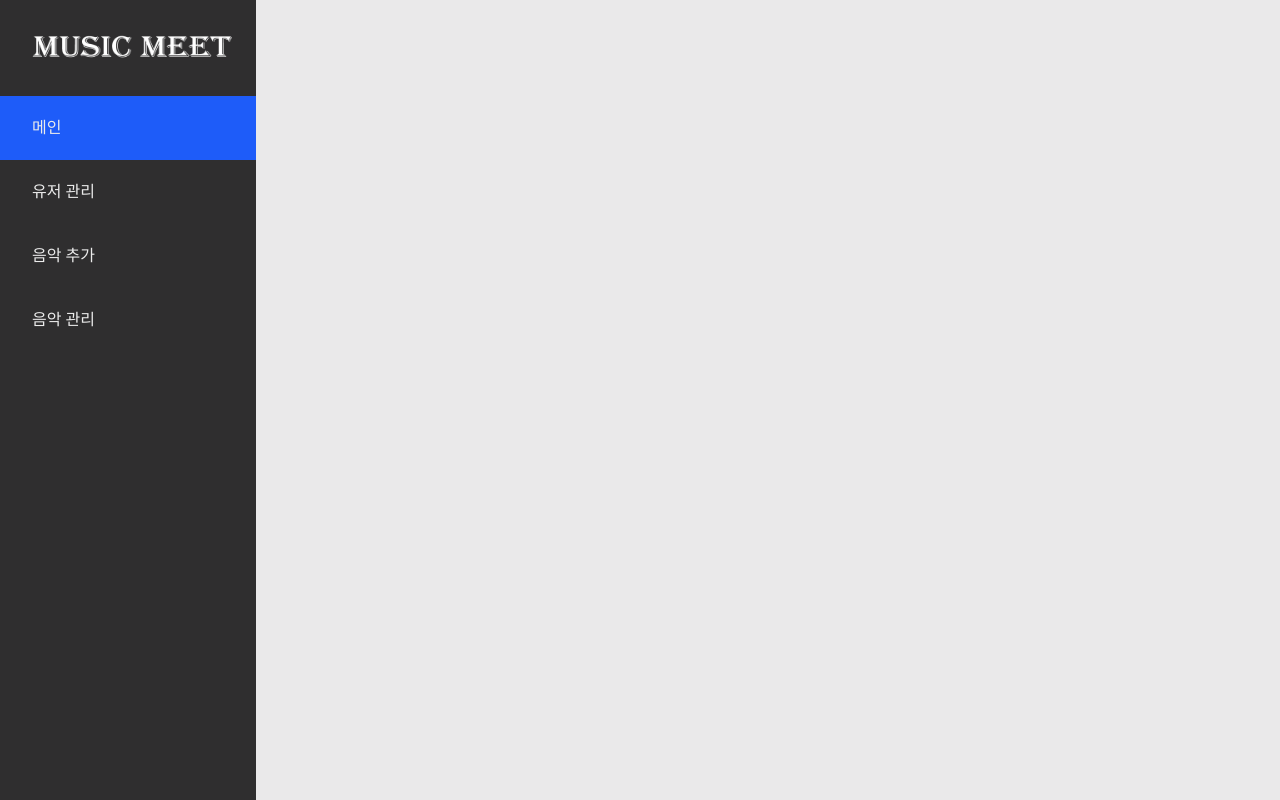
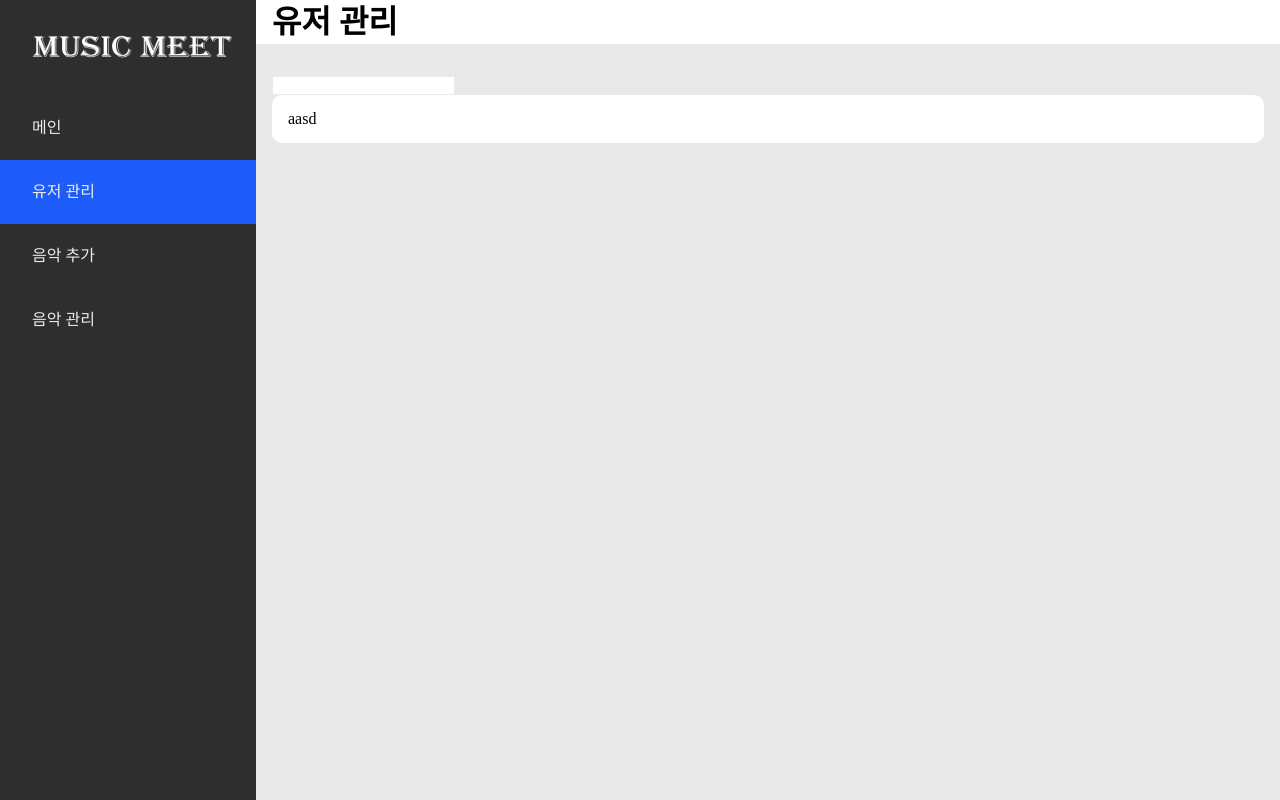
Before and after one commit to MUSIC-MEET/admin, a React (Create React App) app in the folder Frontend/: page /users/manage in a window 1280 px wide. Built offline with nearby package versions, Linux system fonts and the light colour scheme; a web font is replaced by a local one.

Commit message:
add: ArticleWrapper 구현

```diff
--- a/Frontend/src/App.tsx
+++ b/Frontend/src/App.tsx
@@ -5,17 +5,19 @@ import { Route, Routes } from "react-router-dom";
 
 import Music from "components/pages/Music/Index";
 import Main from "components/pages/Main/Index";
+import User from "components/pages/User/Index";
 
 function App() {
     return (
         <div className="App" css={style}>
             <Menu className="menu" />
-            <article className="content">
+            <div className="content">
                 <Routes>
                     <Route path="/" element={<Main />} />
-                    <Route path="/music/*" element={<Music />} />
+                    <Route path="/users/*" element={<User />} />
+                    <Route path="/musics/*" element={<Music />} />
                 </Routes>
-            </article>
+            </div>
         </div>
     );
 }
@@ -35,8 +37,9 @@ const style = css`
         display: flex;
         flex-direction: column;
         justify-content: flex-start;
-        align-items: center;
+        align-items: flex-start;
         width: 100%;
+
     }
 `;
 
--- a/Frontend/src/components/Menu/Nav/Nav.tsx
+++ b/Frontend/src/components/Menu/Nav/Nav.tsx
@@ -16,11 +16,10 @@ function Nav(props: BaseProps) {
 
     const navitems: NaviItemType[] = useMemo(() => [
         { name: "메인", path: "/", index: 1 },
-        { name: "유저 관리", path: "/user", index: 2 },
-        { name: "음악 추가", path: "/music/add", index: 3 },
-        { name: "음악 관리", path: "/music/manage", index: 4 },
+        { name: "유저 관리", path: "/users/manage", index: 2 },
+        { name: "음악 추가", path: "/musics/add", index: 3 },
+        { name: "음악 관리", path: "/musics/manage", index: 4 },
     ], []);
-
 
     return (
         <nav
--- /dev/null
+++ b/Frontend/src/components/UI/ArticleWrapper.tsx
@@ -0,0 +1,26 @@
+import { css } from "@emotion/react";
+import React from "react";
+
+interface ArticleWrapperProps {
+    children: React.ReactNode;
+}
+
+function ArticleWrapper(props: ArticleWrapperProps) {
+    return (
+        <article css={defaultStyle}>
+            {props.children}
+        </article >
+    );
+}
+
+const defaultStyle = css`
+    width: 100%;
+    height: 100%;
+    display: flex;
+    flex-direction: column;
+    /* justify-content: center; */
+    align-items: flex-start;
+    padding: 1rem;
+`;
+
+export default ArticleWrapper;
--- a/Frontend/src/components/UI/SectionWrapper.tsx
+++ b/Frontend/src/components/UI/SectionWrapper.tsx
@@ -1,23 +1,23 @@
-import { css } from "@emotion/react";
+import { css, Interpolation, Theme } from "@emotion/react";
 import React from "react";
 
 interface SectionWrapperProps {
     children: React.ReactNode;
+    style?: Interpolation<Theme>;
 }
 
 function SectionWrapper(props: SectionWrapperProps) {
     return (
-        <section css={style}>
+        <section css={[style, props.style]}>
             {props.children}
         </section>
     );
 }
 
 const style = css`
-    width: 95%;
+    width: 100%;
     padding: 1rem;
     background-color: white;
-    margin: 0.5rem;
     border-radius: 10px;
 `;
 
--- a/Frontend/src/components/common/BaseProps.ts
+++ b/Frontend/src/components/common/BaseProps.ts
@@ -1,6 +1,8 @@
+import { Interpolation, Theme } from "@emotion/react";
+
 interface BaseProps {
     className?: string;
-    style?: React.CSSProperties;
+    style?: Interpolation<Theme>;
     onClick?: (event: React.MouseEvent) => void;
 }
 
--- /dev/null
+++ b/Frontend/src/components/common/Input.tsx
@@ -0,0 +1,22 @@
+import { css } from "@emotion/react";
+import React from "react";
+import BaseProps from "./BaseProps";
+
+interface InputProps {
+    type?: string;
+}
+
+function Input(props: InputProps & BaseProps) {
+    return (
+        <input
+            className={`${props.className}`}
+            css={[props.style, defaultStyle]}
+            type={props.type}
+        />
+    );
+}
+
+const defaultStyle = css`
+    border: 1px solid #ebebeb;
+`;
+export default Input;
--- a/Frontend/src/components/pages/Main/Index.tsx
+++ b/Frontend/src/components/pages/Main/Index.tsx
@@ -1,3 +1,4 @@
+import { css } from "@emotion/react";
 import Title from "components/common/Title";
 import SectionWrapper from "components/UI/SectionWrapper";
 import React from "react";
@@ -6,11 +7,35 @@ function Index() {
     return (
         <React.Fragment>
             <Title>{"메인"}</Title>
-            <SectionWrapper>
-                {"aasd"}
+            <SectionWrapper style={style}>
+                <h2>{"2022/09/27 23:00:01"} </h2>
+                <p>{"총 회원 : 1299 명"}</p>
+                <p>{"총 게시글 : 55112 개"}</p>
+                <p>{"커버 업로드 : 2233 개"}</p>
+                <p>{"신고내역 : 22 개"}</p>
             </SectionWrapper>
         </React.Fragment>
     );
 }
 
+const style = css`
+    height: 30rem;
+    display: flex;
+    justify-content: center;
+    align-items: center;
+    flex-direction: column;
+    line-height: 1.8;
+
+    h2 {
+        font-size: 2rem;
+        font-weight: 800;
+        margin-bottom: 1.5rem;
+    }
+
+    p {
+        font-size: 1.2rem;
+        font-weight: 400;
+    }
+`;
+
 export default Index;
--- /dev/null
+++ b/Frontend/src/components/pages/User/Index.tsx
@@ -0,0 +1,16 @@
+import React from "react";
+import { Route, Routes } from "react-router-dom";
+
+import UserManage from "./UserManage";
+
+function Index() {
+    return (
+        <React.Fragment>
+            <Routes>
+                <Route path="manage" element={<UserManage />} />
+            </Routes>
+        </React.Fragment >
+    );
+}
+
+export default Index;
--- /dev/null
+++ b/Frontend/src/components/pages/User/UserManage.tsx
@@ -0,0 +1,33 @@
+import Title from "components/common/Title";
+import React from "react";
+import SectionWrapper from "components/UI/SectionWrapper";
+import Input from "components/common/Input";
+import { css } from "@emotion/react";
+import ArticleWrapper from "components/UI/ArticleWrapper";
+
+function UserManage() {
+    return (
+        <React.Fragment>
+            <Title>{"유저 관리"}</Title>
+            <ArticleWrapper>
+                <form
+                    css={formStyle}
+                >
+                    <Input
+                        type="text"
+                    />
+                </form>
+                <SectionWrapper>
+                    {"aasd"}
+                </SectionWrapper>
+            </ArticleWrapper>
+        </React.Fragment>
+    );
+}
+
+const formStyle = css`
+    width: 50vw;
+    float: left;
+`;
+
+export default UserManage;
```
